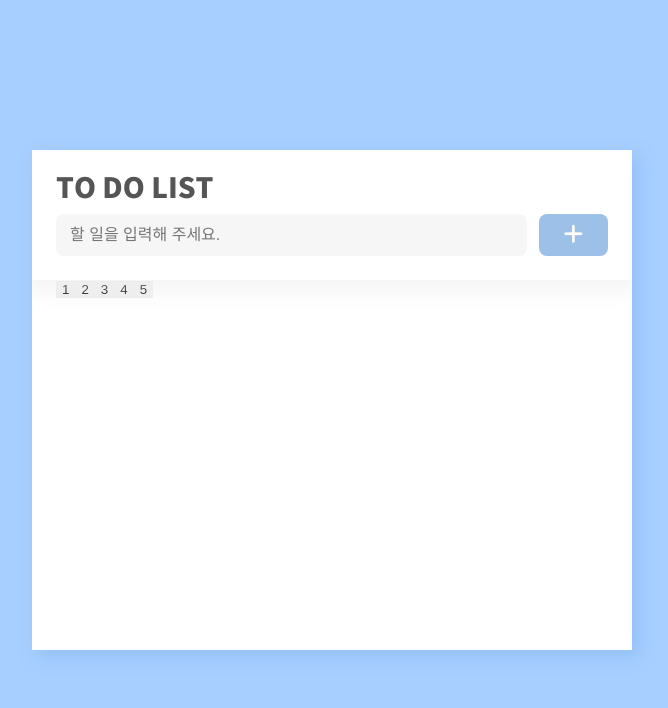
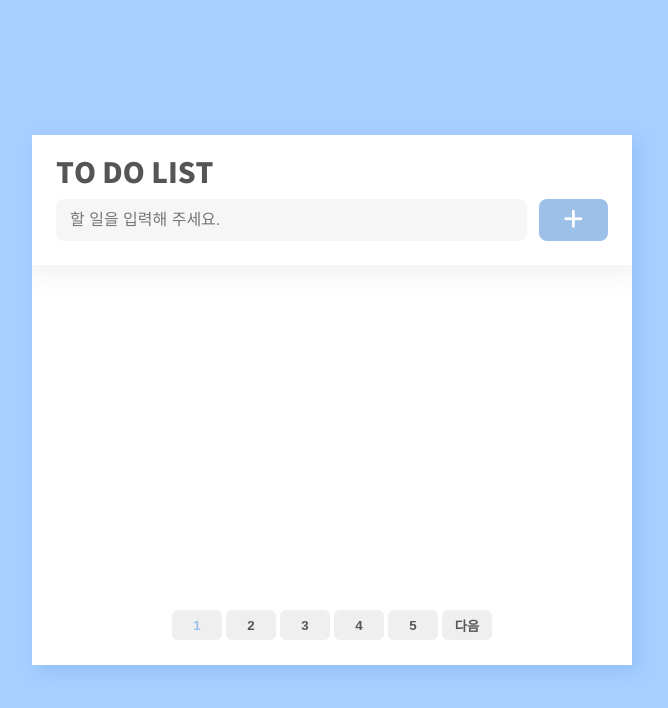
Before and after one commit to JJSEONG/todo-list, a plain HTML site: page index.html in a window 1280 px wide. Shown: the whole page, without its empty margins (308-976 px from the left). Drawn offline with Linux system fonts and the light colour scheme; no server answers.

Commit message:
pagination todolist create

```diff
--- a/CSS/style.css
+++ b/CSS/style.css
@@ -24,7 +24,7 @@ button > i {
   transform: translate(-50%, -50%);
   background-color: #fff;
   width: 600px;
-  height: 500px;
+  height: 530px;
   padding: 24px;
   overflow: hidden;
   display: flex;
@@ -71,6 +71,7 @@ h2 {
 
 .todos {
   margin-top: 106px;
+  margin-bottom: 25px;
   overflow: auto;
 }
 
@@ -137,3 +138,20 @@ h2 {
 .edit_buttons {
   display: none;
 }
+
+.pagination {
+  position: absolute;
+  left: 50%;
+  bottom: 25px;
+  transform: translateX(-50%);
+  display: flex;
+}
+
+.pagination button {
+  width: 50px;
+  height: 30px;
+  color: #555555;
+  margin: 0 2px;
+  font-weight: 700;
+  border-radius: 6px;
+}
--- a/JS/script.js
+++ b/JS/script.js
@@ -38,7 +38,29 @@
     for (let i = firstNumber; i <= lastNumber; i++) {
       html += `<button class="pageNumber" id="page_${i}">${i}</button>`
     }
+
+    if (lastNumber < totalPage) {
+      html += `<button class='next' data-fn='next'>다음</button>`
+    }
     $pagination.innerHTML = html
+
+    const $currentPageNumber = get(`.pageNumber#page_${currentPage}`)
+    $currentPageNumber.style.color = '#9dc0e9'
+
+    const $currentPageNumbers = document.querySelectorAll('.pagination button')
+    $currentPageNumbers.forEach(button => {
+      button.addEventListener('click', () => {
+        if (button.dataset.fn === 'prev') {
+          currentPage = prev
+        } else if (button.dataset.fn === 'next') {
+          currentPage = next
+        } else {
+          currentPage = button.innerText
+        }
+        pagination()
+        getTodos()
+      })
+    })
   }
 
   const createTodoElement = (item) => {
```
Also changed, not shown: db.json (+1 -6 lines).
